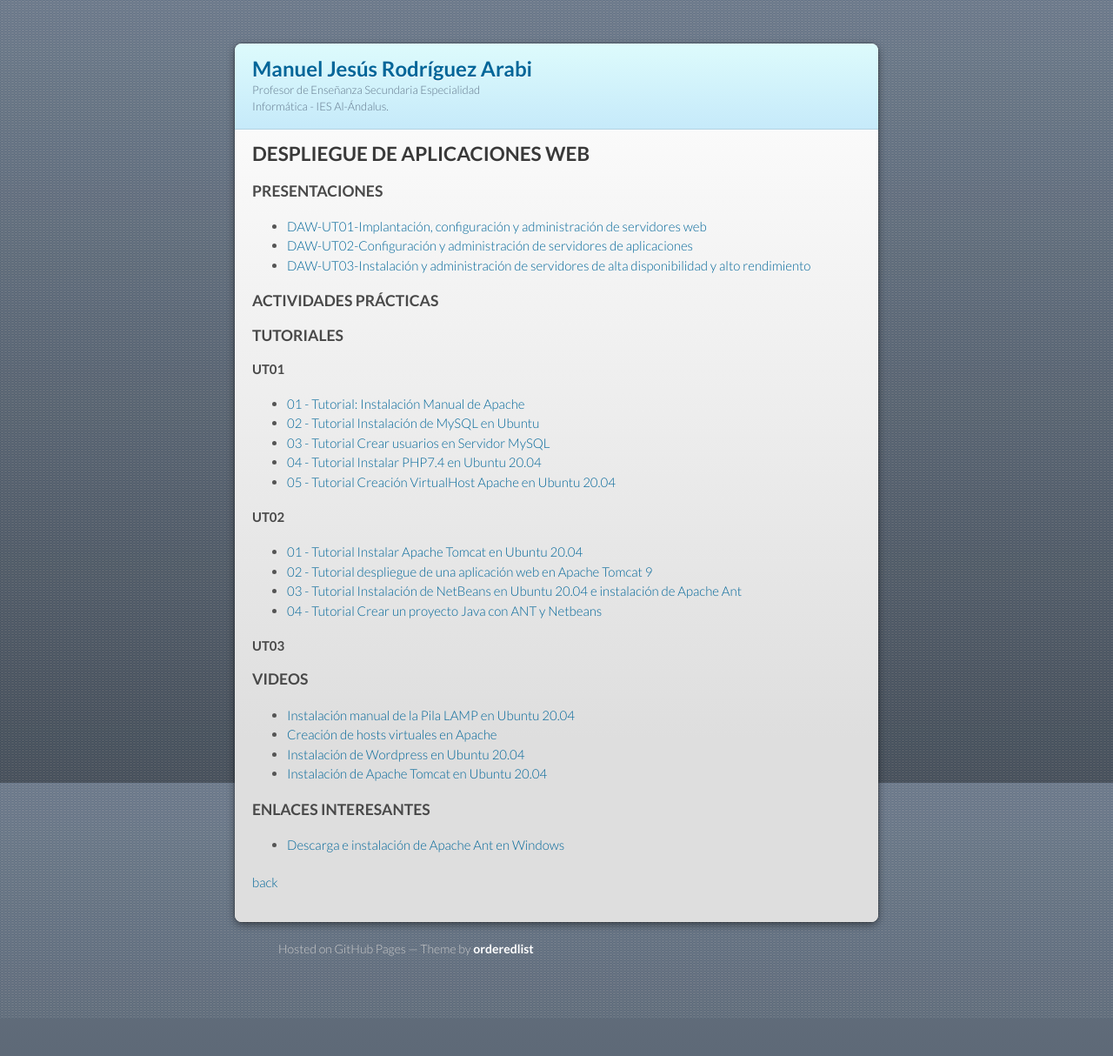
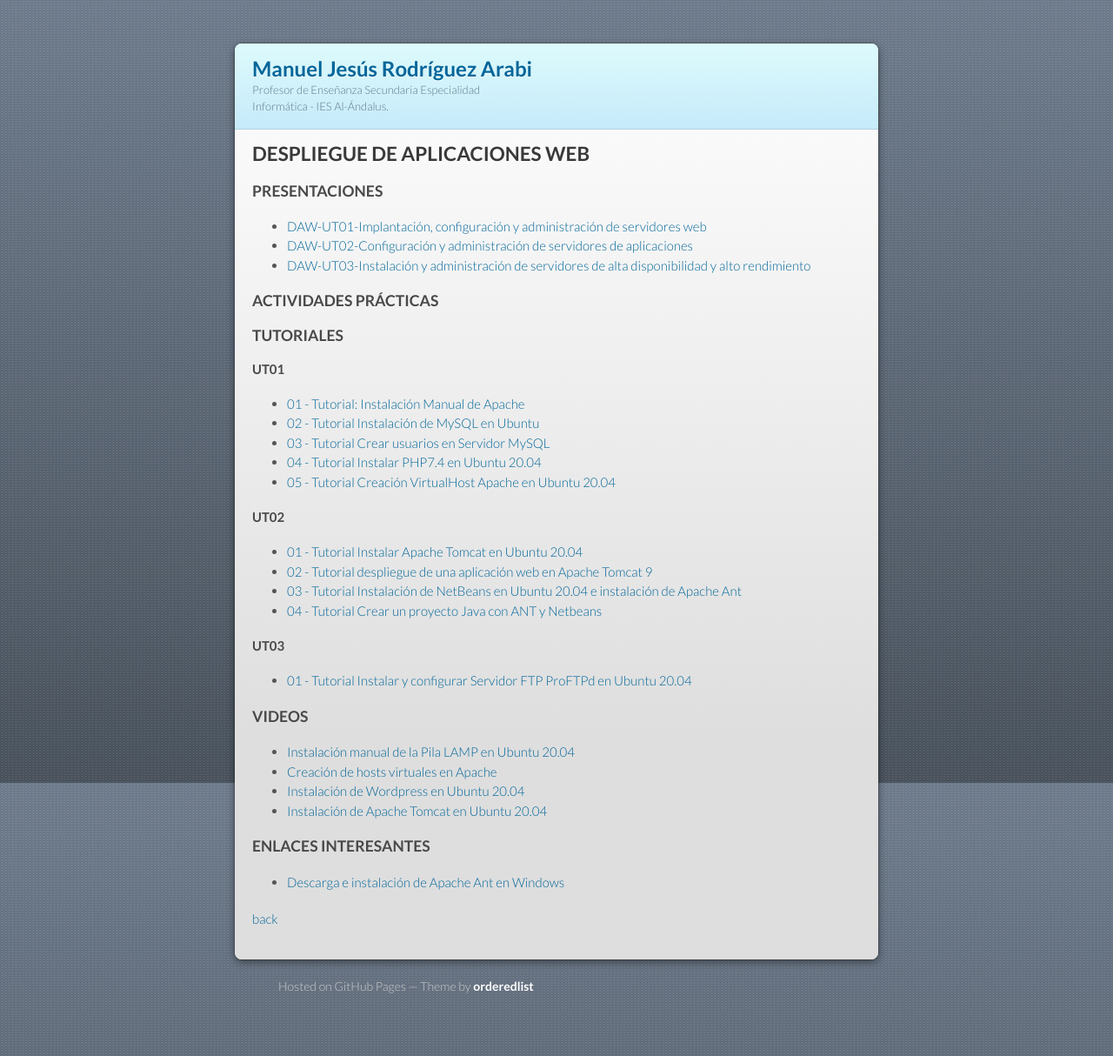
Before and after one commit to mrodara/mrodara.github.io, a Jekyll site: the page built from mods/daw.md, in a window 1280 px wide. Shown: the whole page at 87% size. Built offline with Jekyll 4.4.1, drawn with Linux system fonts in a browser that asks for light colours; our own code applies the rules of GitHub Pages for plain Markdown files; before the commit the page ends 1171 px from its top, so only the background shows below that.

Commit message:
Tutorial instalación y configuración proftpd

```diff
--- a/mods/daw.md
+++ b/mods/daw.md
@@ -32,6 +32,8 @@ layout: default
 
 #### UT03
 
+* [01 - Tutorial Instalar y configurar Servidor FTP ProFTPd en Ubuntu 20.04](https://docs.google.com/document/d/1dgxRkMEWnRecCsSN6HuZbZv0XqYV5KV8_6f-wwID3mw/edit?usp=sharing)
+
 ### VIDEOS
 
 * [Instalación manual de la Pila LAMP en Ubuntu 20.04](https://youtu.be/fNNDBpP3gYM)
```
Also changed, not shown: mods/iaw.md (+1 -0 lines).
